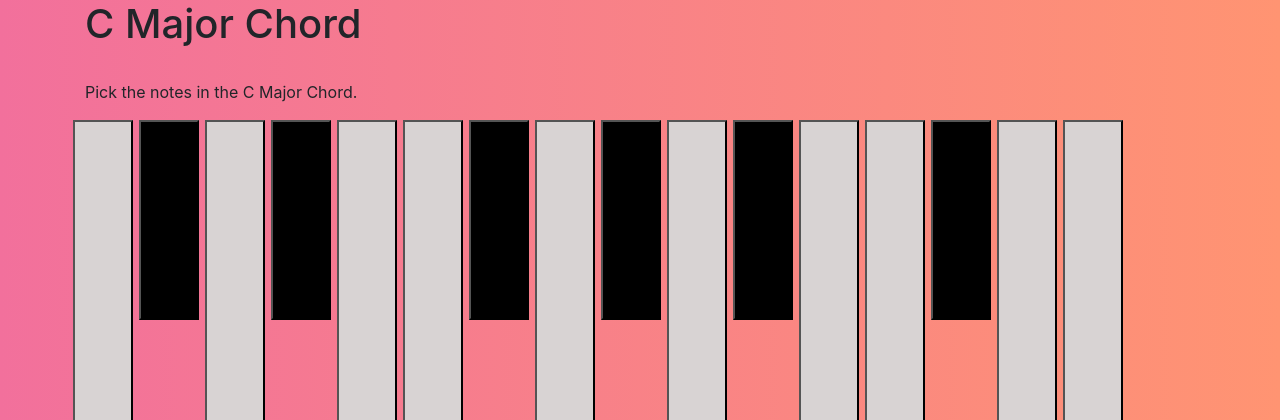
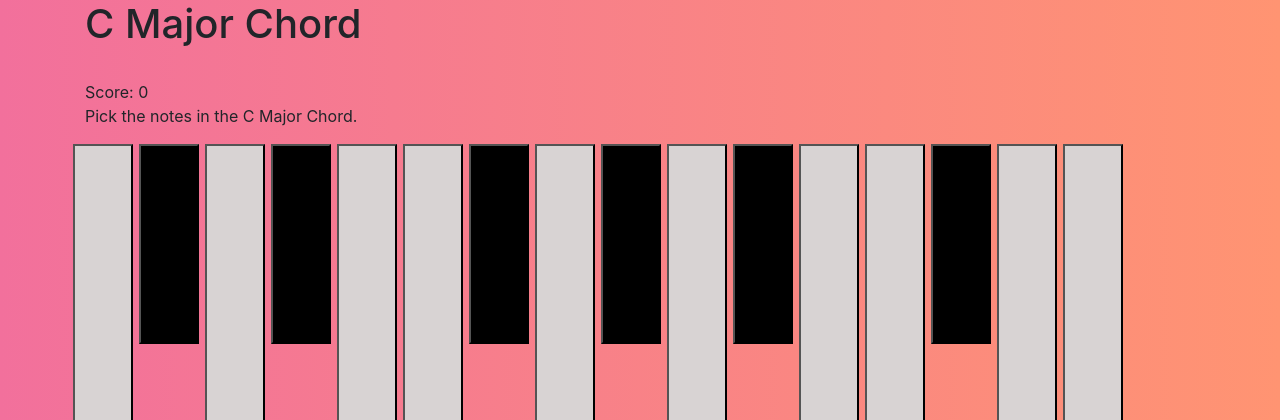
Before and after one commit to sanmati02/uigoated, a Flask app: page /quiz/1 in a window 1280 px wide. Shown: the part 56-476 px from the top of the page. Run offline with Flask 2, Linux system fonts and the light colour scheme; some libraries are stand-ins or nearby versions.

Commit message:
fixed score tracking logic

```diff
--- a/server.py
+++ b/server.py
@@ -159,7 +159,11 @@ def practice(lesson_id):
 @app.route('/quiz/<quiz_id>')
 def quiz(quiz_id):
     question = quizzes[quiz_id]
-    score = current_score
+    if (quiz_id == "1"):
+        print("score is 0")
+        score = 0
+    else:
+        score = current_score
     return render_template('quiz.html', question=question, score=score)
 
 @app.route('/endquiz')
@@ -172,7 +176,6 @@ def save_score():
     global current_score
 
     json_data = request.get_json()
-    print(type(json_data))
 
     current_score = int(json_data)
 
--- a/static/quiz.js
+++ b/static/quiz.js
@@ -119,6 +119,8 @@ $(document).ready(function () {
     disableBut()
     $("#quiztitle").append("<h1>"+question["chord"]+"</h1>")
     $("#quiztext").append("<p>"+question["text"]+"</p>")
+
+    console.log("hello")
     count = 3
     playing_notes()
     $(".key").click(function(){
--- a/templates/quiz.html
+++ b/templates/quiz.html
@@ -20,6 +20,7 @@
 
     <div id="quiztitle"></div>
     <br>
+    <div id="score">Score: {{score}}</div>
     <div id ="quiztext"></div>
     <div id ="correct" class = 'greenText'></div>
     <div id ="incorrect" class = 'redText'></div>
```
